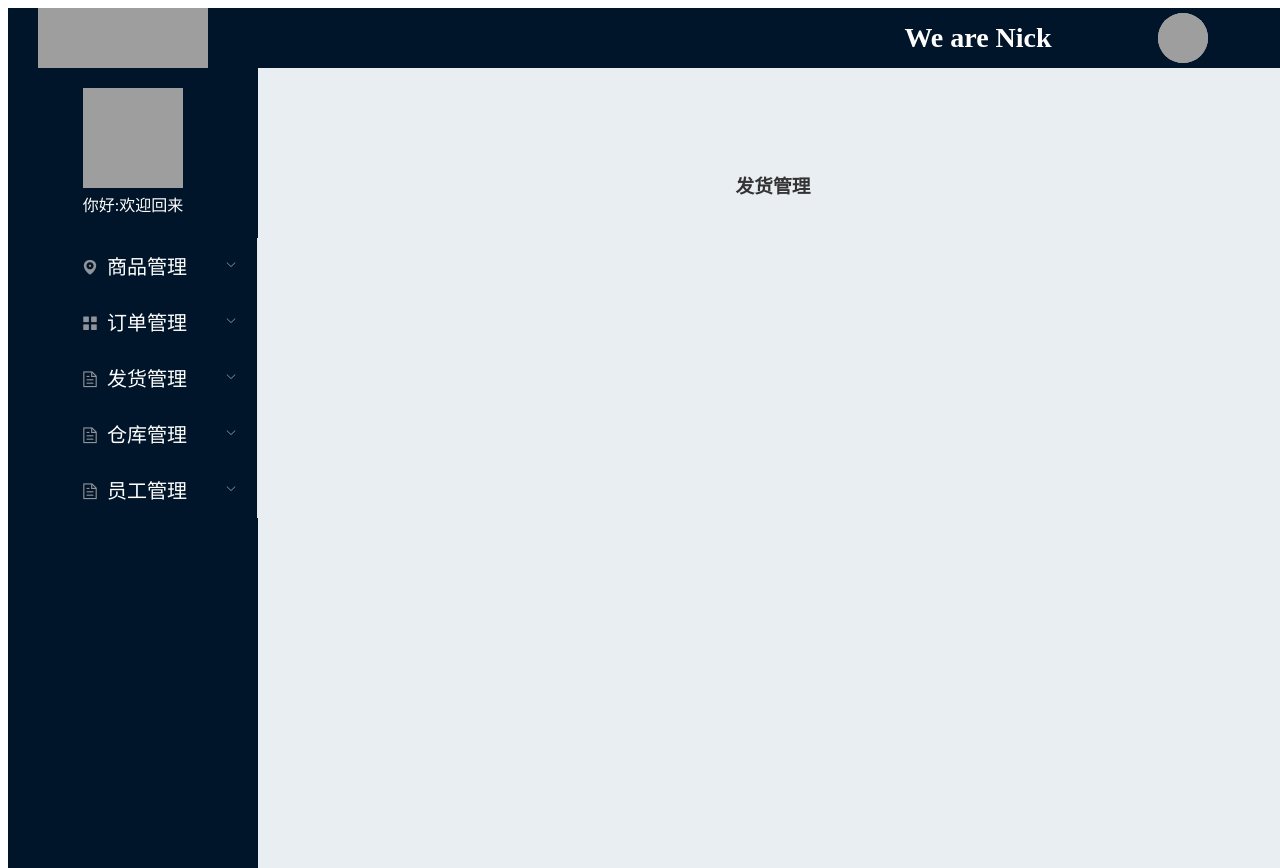
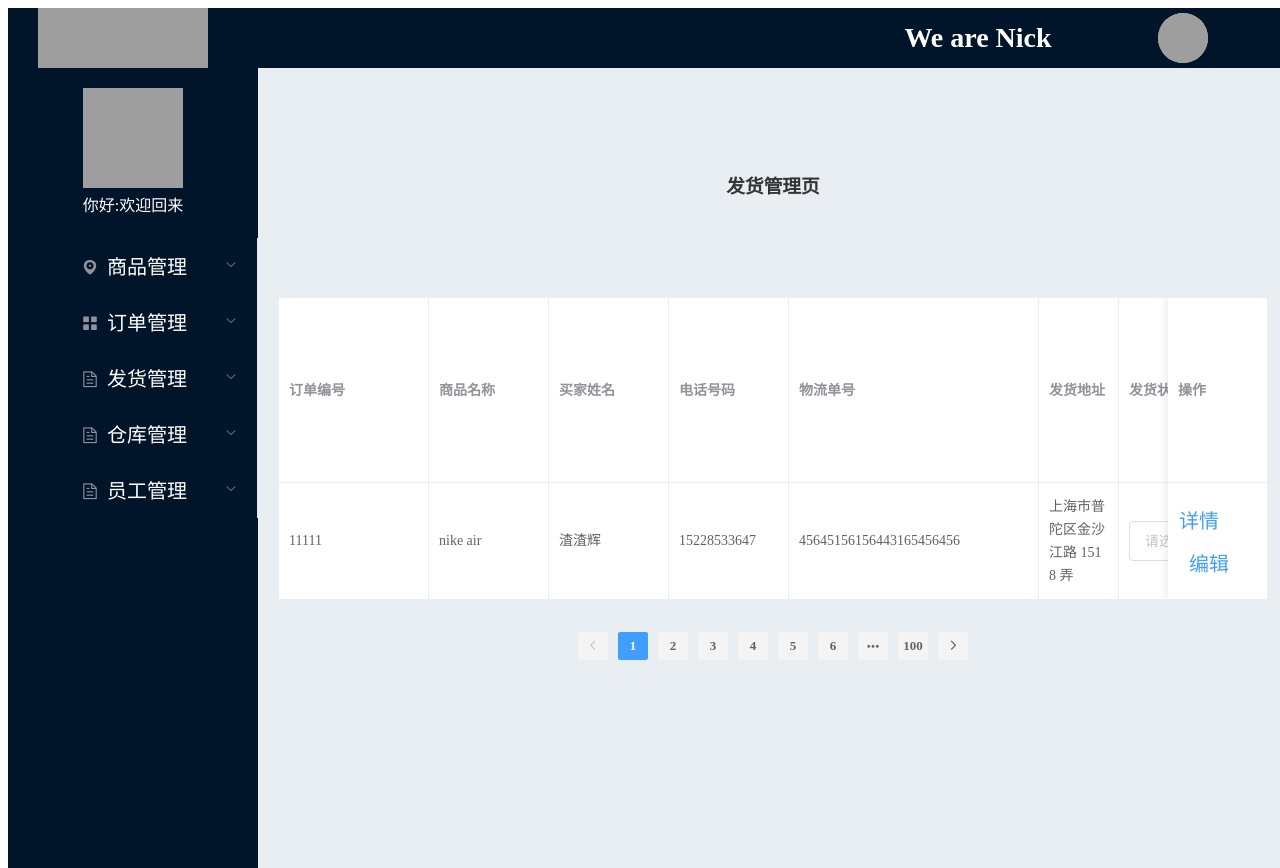
Before and after one commit to sansayl/We-are-NIKE, a Vue app in the folder web-vuex/: page /#/about/sendgoods in a window 1280 px wide. Built offline with nearby package versions, Linux system fonts and the light colour scheme; grey boxes are pictures that could not be loaded.

Commit message:
修改了 SendGoods.vue

```diff
--- a/web-vuex/src/views/SendGoods.vue
+++ b/web-vuex/src/views/SendGoods.vue
@@ -1,14 +1,179 @@
 <template>
-  <div class="page1">
-    <h1>发货管理</h1>
+<div>
+  <h1>发货管理页</h1>
+  <div class="SG-data">
+    <el-table :data="tableData" border style="width: 100%">
+      <el-table-column
+        fixed
+        prop="orderNumber"
+        label="订单编号"
+        width="150">
+      </el-table-column>
+      <el-table-column
+        prop="productName"
+        label="商品名称"
+        width="120">
+      </el-table-column>
+      <el-table-column
+        prop="userName"
+        label="买家姓名"
+        width="120">
+      </el-table-column>
+      <el-table-column
+        prop="userNumber"
+        label="电话号码"
+        width="120">
+      </el-table-column>
+      <el-table-column
+        prop="trackingNumber"
+        label="物流单号"
+        width="250">
+      </el-table-column>
+      <el-table-column
+        prop="shipAddress"
+        label="发货地址">
+      </el-table-column>
+      <el-table-column prop="isship" label="发货状态"  width="120">
+       <!--  <el-select v-model="value" placeholder="请选择" :data="tableData">
+          <el-option
+            v-for="item in tableData.isship"
+            :key="item.value"
+            :label="item.label"
+            :value="item.value">
+          </el-option>
+        </el-select>   -->
+        <template slot-scope="scope">
+           <el-select v-model="value" placeholder="请选择" @blur='az'>
+            <el-option
+              v-for="item in scope.row.isship"
+              :key="item.value"
+              :label="item.label"
+              :value="item.value">
+            </el-option>
+        </el-select>
+        </template>
+      </el-table-column>
+      <el-table-column
+        fixed="right"
+        label="操作"
+        width="100">
+        <template slot-scope="">
+          <el-button type="text" @click="SGdetail = true">详情</el-button>
+          <el-button type="text" @click="SGedit = true" size="small">编辑</el-button>
+        </template>
+      </el-table-column>
+  </el-table>
   </div>
+  <!-- 发货详情 -->
+  <div>
+    <el-dialog title="订单详情" :visible.sync="SGdetail"
+    width="90%">
+      <el-table :data="tableData" border>
+        <el-table-column property="orderNumber" label="订单编号" width="150"></el-table-column>
+        <el-table-column property="productName" label="商品名称" width="150"></el-table-column>
+        <el-table-column property="productNumber" label="商品数量" width="150"></el-table-column>
+        <el-table-column property="productType" label="商品类型" width="150"></el-table-column>
+        <el-table-column property="productPrice" label="商品价格" width="150"></el-table-column>
+        <el-table-column property="freight" label="运费" width="150"></el-table-column>
+        <el-table-column property="orderTime" label="下单时间" width="150"></el-table-column>
+        <el-table-column property="userName" label="买家名称" width="200"></el-table-column>
+        <el-table-column property="userNumber" label="电话号码" width="200"></el-table-column>
+        <el-table-column property="shipAddress" label="发货地址" width="200"></el-table-column>
+        <el-table-column property="shouhuoAddress" label="收获地址" width="150"></el-table-column>
+        <el-table-column property="trackingNumber" label="物流单号" width="150"></el-table-column>
+        <el-table-column property="isship" label="发货状态" width="150"></el-table-column>
+        <el-table-column property="fahuoTime" label="发货时间" width="150"></el-table-column>
+      </el-table>
+    </el-dialog>
+  </div>
+  <!-- 发货编辑 -->
+  <div>
+    <el-dialog title="订单编辑" :visible.sync="SGedit"
+    width="50%">
+      <el-table :data="tableData" border>
+        <el-table-column property="orderNumber" label="订单编号" width="150"></el-table-column>
+        <el-table-column property="productName" label="商品名称" width="150"></el-table-column>
+        <el-table-column property="userName" label="买家名称" width="200"></el-table-column>
+        <el-table-column property="userNumber" label="电话号码"></el-table-column>
+      </el-table>
+    </el-dialog>
+  </div>
+  <div class="SG-fenye">
+    <el-pagination background layout="prev, pager, next" :total="1000"></el-pagination>
+  </div>
+</div>
 </template>
-<style lang="stylus" scoped>
 
+<script>
+  export default {
+    methods: {
+      handleClick(row) {
+        console.log(row);
+      },
+      az(){
+        // console.log(this.);
+      }
+    },
+
+    data() {
+      return {
+        block:'block',
+        none:'none',
+        value:'',
+        // options: [{
+        //   value: '选项1',
+        //   label: '已发货'
+        // }, {
+        //   value: '选项2',
+        //   label: '已发货'
+        // }, {
+        //   value: '选项3',
+        //   label: '已发货'
+        // }, {
+        //   value: '选项4',
+        //   label: '已发货'
+        // }, {
+        //   value: '选项5',
+        //   label: '已发货'
+        // }],
+        tableData: [{
+          orderNumber: '11111',
+          productName: 'nike air',
+          productNumber: '99',
+          productType: '男鞋',
+          productPrice: '129',
+          userName: '渣渣辉',
+          userNumber: '15228533647',
+          trackingNumber:'45645156156443165456456',
+          freight:6,
+          shipAddress: '上海市普陀区金沙江路 1518 弄',
+          shouhuoAddress:'成都市武侯区高新青年公寓',
+          orderTime:'2020-12-12',
+          fahuoTime:'2020-12-22',
+          isship: [{
+            value: '选项1',
+            label: '未发货'
+          }, {
+            value: '选项2',
+            label: '已收货'
+          }, {
+            value: '选项3',
+            label: '正在运输中'
+          }]
+        }],
+        SGdetail: false,
+        dialogFormVisible: false,
+        SGedit:false,
+      }
+    }
+  }
+</script>
+
+<style lang="less" scoped>
+  .SG-fenye{
+    margin-top: 30px;
+  }
+  .SG-data{
+    margin-top: 30px;
+  }
 </style>
-<script>
-export default{
-  name:'sendgoods',
-
-}
-</script>
```
